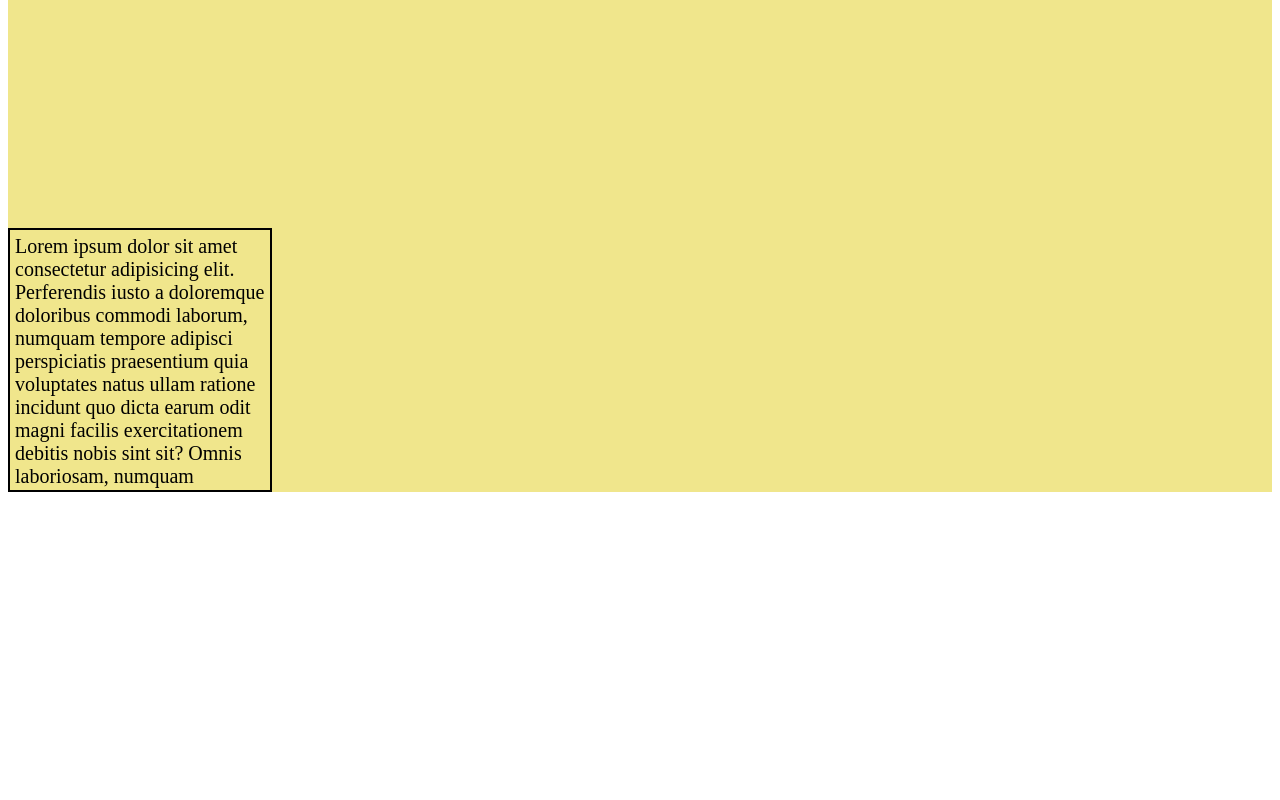
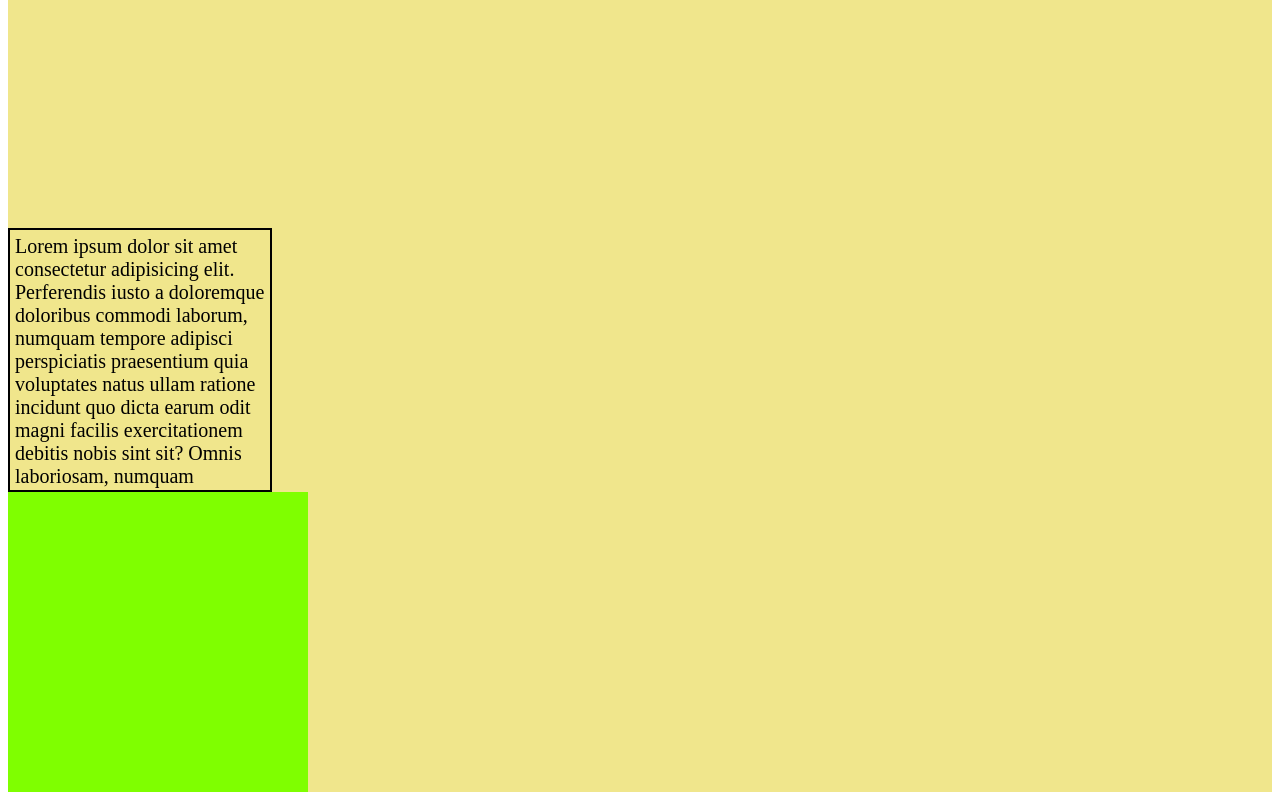
Before and after one commit to rimon1993/class-4-pseudo-css, a plain HTML site: page index.html in a window 1280 px wide. Shown: the part 1465-2265 px from the top of the page. Before the commit the page ends 1965 px from the top, so only its background shows below. Drawn offline with Linux system fonts and the light colour scheme.

Commit message:
add new css cod

```diff
--- a/index.html
+++ b/index.html
@@ -71,6 +71,8 @@
     <div></div>
     <div class="overflow">Lorem ipsum dolor sit amet consectetur adipisicing elit. Perferendis iusto a doloremque doloribus commodi laborum, numquam tempore adipisci perspiciatis praesentium quia voluptates natus ullam ratione incidunt quo dicta earum odit magni facilis exercitationem debitis nobis sint sit? Omnis laboriosam, numquam quibusdam modi porro illum tempora aspernatur inventore id, corporis quis animi fugit libero nihil incidunt at facilis quia itaque. Tempora laudantium accusantium dolore, exercitationem sit sint ex eligendi facilis quasi est cupiditate officiis ad aliquam! Quaerat cupiditate deserunt pariatur quia temporibus, iste illo veritatis? Nisi necessitatibus, ad quisquam error fuga voluptate odio facilis qui optio perspiciatis aliquid ipsum eveniet atque.</div>
 
+    <div class= "media" ></div>
+
 </section>
 </body>
 </html>
--- a/style.css
+++ b/style.css
@@ -88,3 +88,19 @@ div {
     border: 2px solid ;
     overflow: auto;
 }
+
+.media {
+
+    height: 300px;
+    width: 300px;
+    background: red;
+}
+
+@media screen and (min-width: 480px )
+
+{
+
+    .media {
+        background: chartreuse;
+    }
+}
```
